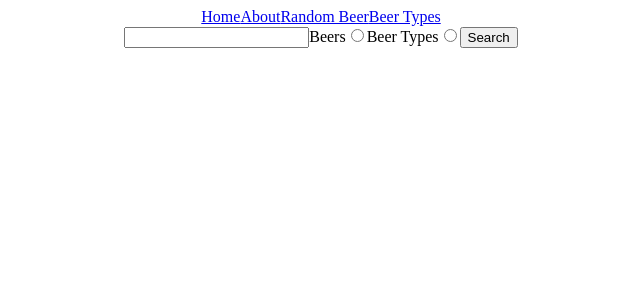
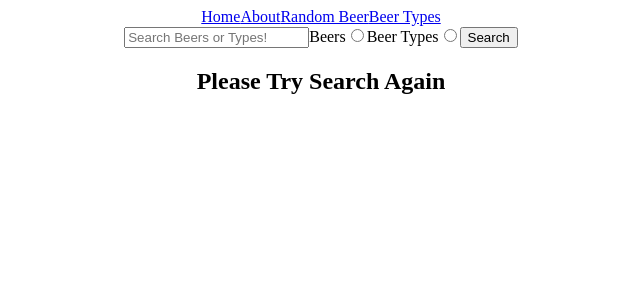
Before and after one commit to scubastove4/Deja_Brew, a React (Create React App) app in the folder client/: page / in a window 1280 px wide. Shown: the top 300 px of the page, without its empty margins (319-959 px from the left). Built offline with nearby package versions, Linux system fonts and the light colour scheme.

Commit message:
Add search by beerTypeName

```diff
--- a/client/src/components/BeerTypeCard.jsx
+++ b/client/src/components/BeerTypeCard.jsx
@@ -1,5 +1,10 @@
-const BeerTypeCard = () => {
-  return <div>BeerTypeCard</div>
+const BeerTypeCard = ({ beerType }) => {
+  return (
+    <div>
+      <h2>{beerType.style_name}</h2>
+      <img src={beerType.image} alt="Beer Type" />
+    </div>
+  )
 }
 
 export default BeerTypeCard
--- a/client/src/components/NavBar.jsx
+++ b/client/src/components/NavBar.jsx
@@ -4,9 +4,9 @@ const NavBar = () => {
   return (
     <nav>
       <Link to="/">Home</Link>
-      <Link to="/">About</Link>
-      <Link to="/">Random Beer</Link>
-      <Link to="/">Beer Types</Link>
+      <Link to="/about">About</Link>
+      <Link to="/random-beer">Random Beer</Link>
+      <Link to="/beer-types">Beer Types</Link>
     </nav>
   )
 }
--- a/client/src/components/SearchBar.jsx
+++ b/client/src/components/SearchBar.jsx
@@ -2,6 +2,7 @@ const SearchBar = ({
   newSearchQuery,
   changeSearchType,
   clickSearch,
+  searchQuery,
   searchType
 }) => {
   let buttonText = 'Search'
@@ -13,20 +14,25 @@ const SearchBar = ({
 
   return (
     <div>
-      <form onClick={clickSearch}>
-        <input type="text" onInput={newSearchQuery} />
-        <label for="beer">Beers</label>
+      <form onSubmit={(e) => clickSearch(e)}>
+        <input
+          type="text"
+          value={searchQuery}
+          placeholder="Search Beers or Types!"
+          onInput={newSearchQuery}
+        />
+        <label for="beers/name/">Beers</label>
         <input
           type="radio"
-          name="beer"
+          name="beers/name/"
           value="beer"
           onChange={changeSearchType}
           checked={searchType === 'beer'}
         />
-        <label for="beerType">Beer Types</label>
+        <label for="beer-types/name/">Beer Types</label>
         <input
           type="radio"
-          name="beerType"
+          name="beer-types/name/"
           value="beerType"
           onChange={changeSearchType}
           checked={searchType === 'beerType'}
--- a/client/src/pages/Home.js
+++ b/client/src/pages/Home.js
@@ -1,15 +1,19 @@
 import { useState } from 'react'
 import { useNavigate } from 'react-router-dom'
+import axios from 'axios'
 
 import SearchBar from '../components/SearchBar'
-import DB_URL from '../global'
+import BeerTypeCard from '../components/BeerTypeCard'
+import BeerCard from '../components/BeerCard'
 
 const Home = () => {
   const [searchQuery, setSearchQuery] = useState('')
   const [searchType, toggleSearchType] = useState('')
   const [searchUrl, toggleSearchUrl] = useState('')
+  const [searchResults, setSearchResults] = useState({})
+  const [searched, toggleSearched] = useState(false)
 
-  let navigate = useNavigate()
+  // let navigate = useNavigate()
 
   const newSearchQuery = (e) => {
     setSearchQuery(e.target.value)
@@ -17,24 +21,22 @@ const Home = () => {
 
   const changeSearchType = (e) => {
     toggleSearchType(e.target.value)
+    toggleSearchUrl(e.target.name)
   }
 
-  const changeSearchUrl = () => {
-    if (searchType === 'beer') {
-      toggleSearchUrl('beers/name/')
-    } else if (searchType === 'beerType') {
-      toggleSearchUrl('beer-types/name/')
+  const clickSearch = async (e) => {
+    e.preventDefault()
+    try {
+      const res = await axios.get(
+        `http://localhost:3001/api/${searchUrl}${searchQuery}`
+      )
+      toggleSearched(true)
+      console.log(res.data.beerType)
+      setSearchResults(res.data.beerType)
+      setSearchQuery('')
+    } catch (error) {
+      console.log(error)
     }
-  }
-
-  const clickSearch = (e) => {
-    e.preventDefault()
-    if (searchType === 'beer') {
-      toggleSearchUrl('beers/name/')
-    } else if (searchType === 'beerType') {
-      toggleSearchUrl('beer-types/name/')
-    }
-    navigate(`${DB_URL}${searchUrl}${searchQuery}`)
   }
 
   return (
@@ -43,8 +45,29 @@ const Home = () => {
         newSearchQuery={newSearchQuery}
         changeSearchType={changeSearchType}
         clickSearch={clickSearch}
+        searchQuery={searchQuery}
         searchType={searchType}
+        searchResults={searchResults}
       />
+      <section>
+        {searched ? (
+          searchType === 'beerType' ? (
+            <main>
+              {searchResults.map((result) => (
+                <BeerTypeCard key={result._id} beerType={result} />
+              ))}
+            </main>
+          ) : (
+            <main>
+              {searchResults.map((result) => (
+                <BeerCard key={result._id} beerType={result} />
+              ))}
+            </main>
+          )
+        ) : (
+          <h2>Please Try Search Again</h2>
+        )}
+      </section>
     </div>
   )
 }
```
